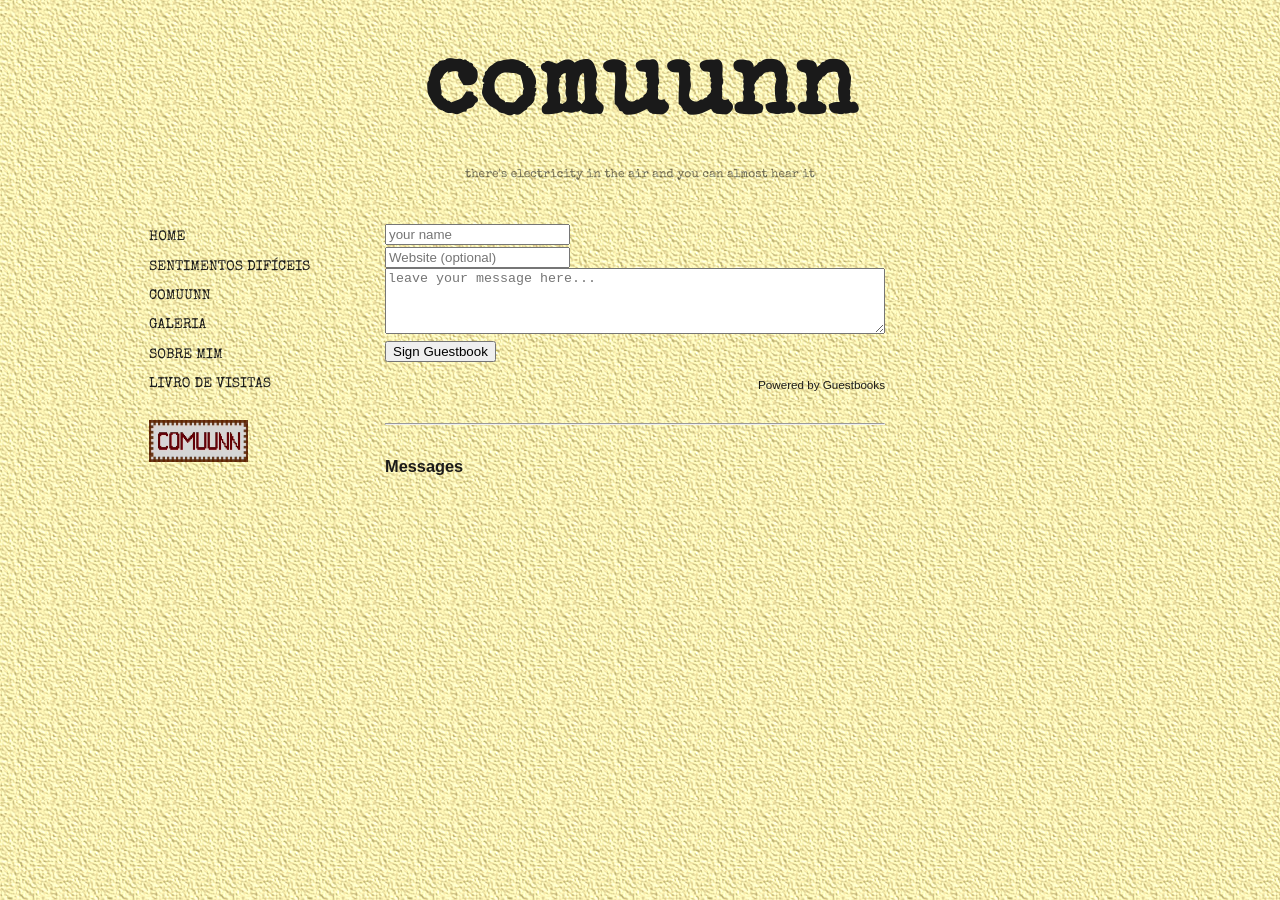
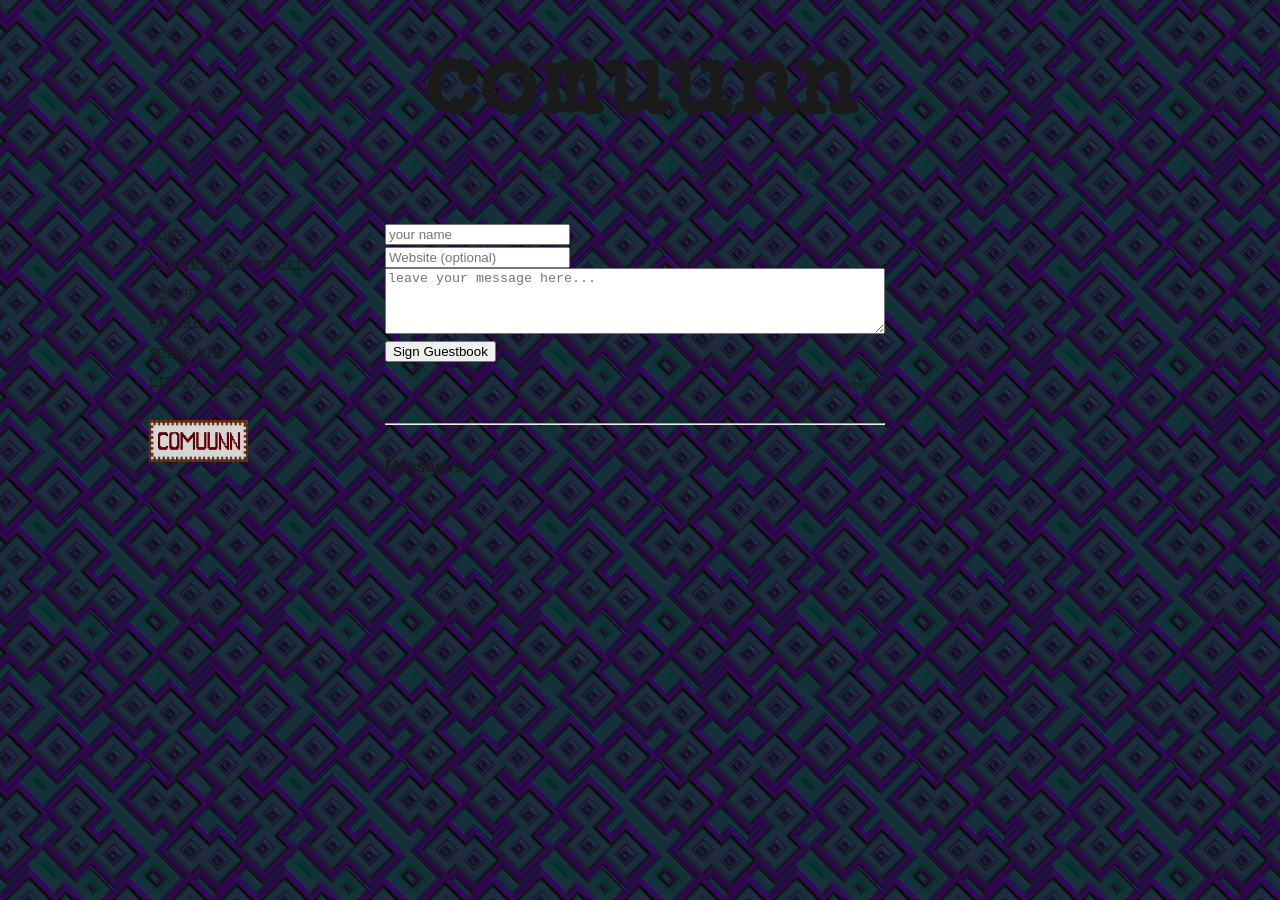
Before and after one commit to guiolhermer/comuunn, a Jekyll site: the page built from guestbook/index.html, in a window 1280 px wide. Built offline with Jekyll 4.4.1, drawn with Linux system fonts in a browser that asks for light colours; some web fonts are replaced; a script that is not in the unit is left out.

```diff
--- a/assets/style.css
+++ b/assets/style.css
@@ -19,7 +19,7 @@
 }
 
 body {
-  background-image: url('/assets/images/textura-areia.jpg');
+  background-image: url('/assets/images/azul-quadrado.gif');
   background-attachment: fixed;
   color: var(--ink);
   font-family: 'Special Elite', monospace;
```
Also changed, not shown: assets/images/azul-quadrado.gif (added).
